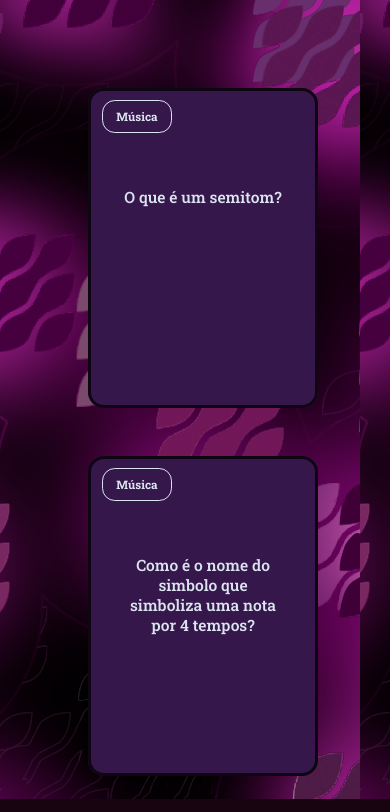
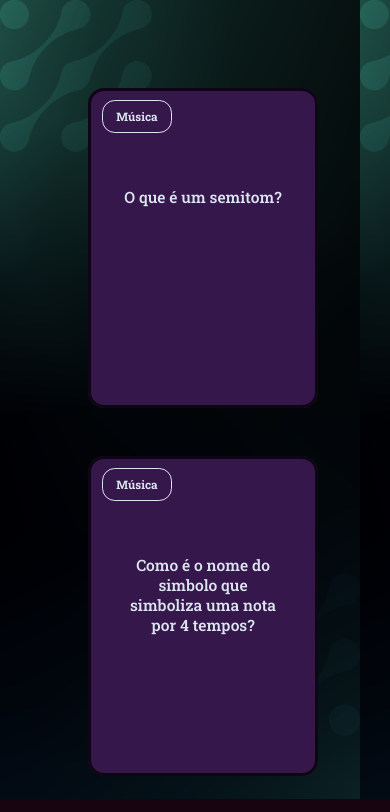
Before and after one commit to Bielzinho-Prime/gurus-te-ajudam, a plain HTML site: page index.html in a window 390 px wide. Shown: the top 812 px of the page. Drawn offline with Linux system fonts and the light colour scheme.

Commit message:
Update style.css

```diff
--- a/assets/css/style.css
+++ b/assets/css/style.css
@@ -130,7 +130,7 @@ footer p {
 @media (max-width: 560px) {
 
     body {
-        background: url('../img/bgpr-mobile.webp');
+        background: url('../img/bg-mobile.webp');
 
         .cartao {
             flex: 1 0 calc(100% - 1rem);
```
